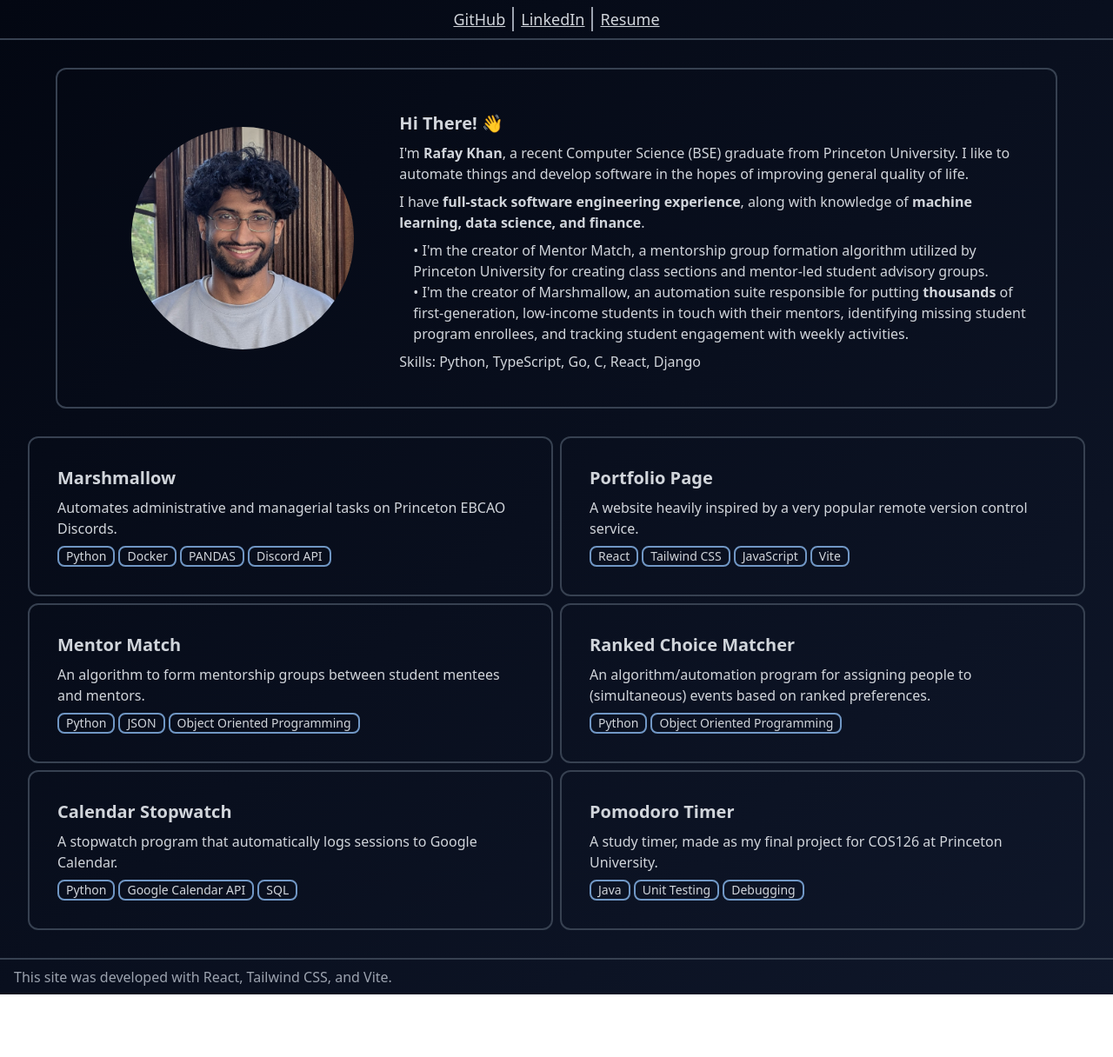
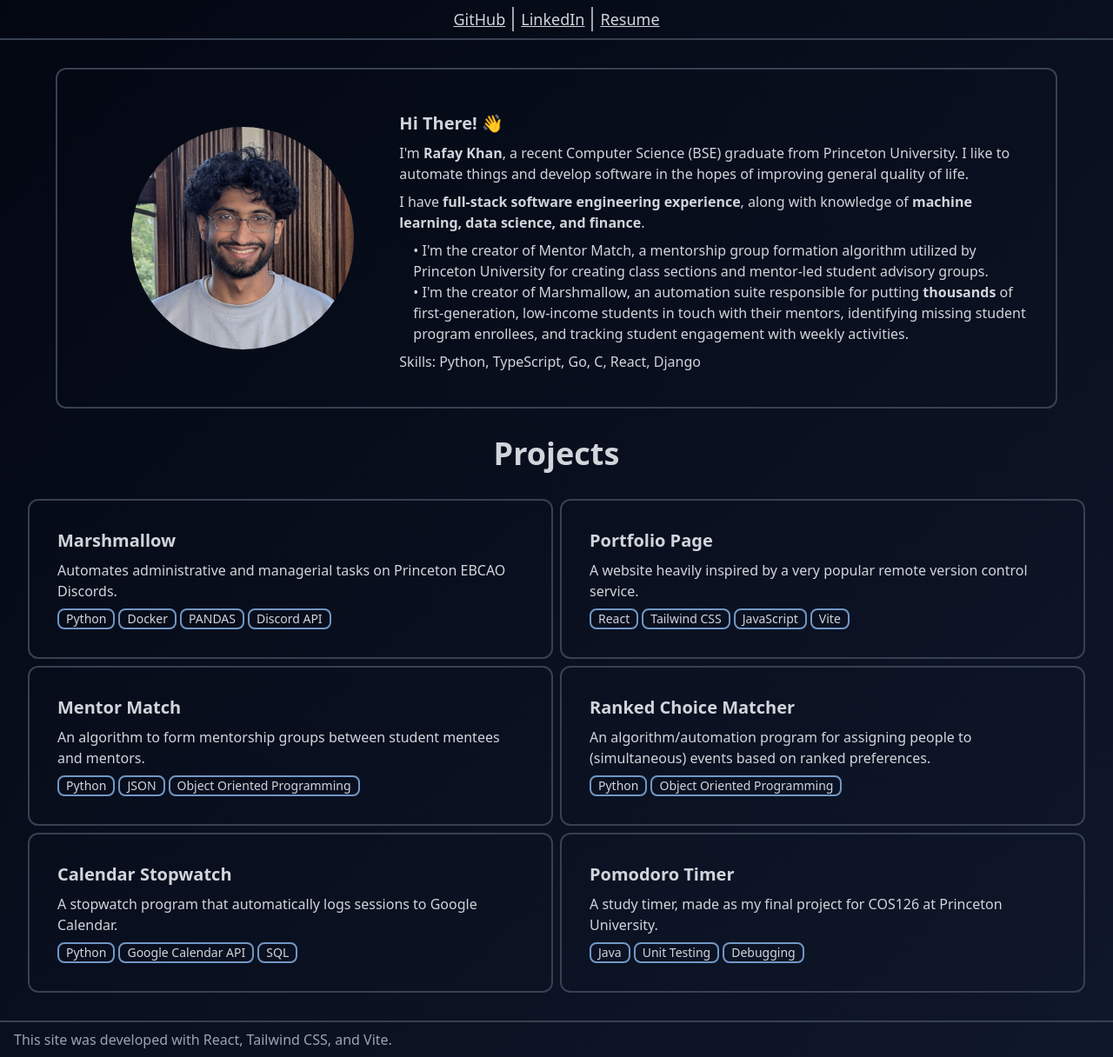
Before and after one commit to rafaykhan-source/portfolio, a React (Vite) app: page / in a window 1280 px wide. Shown: the whole page at 87% size. Before the commit the page ends 1144 px from the top, so only its background shows below. Built offline with nearby package versions, Linux system fonts and the light colour scheme.

Commit message:
chore: fix margins again, add projects title

```diff
--- a/src/components/IntroCard.jsx
+++ b/src/components/IntroCard.jsx
@@ -3,7 +3,7 @@ import { IntroInfo } from './IntroInfo'
 export function IntroCard() {
   return (
     <>
-      <div className="m-4 rounded-xl border-2 border-gray-700 p-4 md:my-8 md:max-w-6xl md:p-8">
+      <div className="m-8 rounded-xl border-2 border-gray-700 p-4 md:max-w-6xl md:p-8">
         <div className="grid grid-cols-1 place-items-center md:grid-flow-row-dense lg:grid-cols-3">
           <div className="flex-none px-4">
             <img
--- a/src/components/ProjectsTable.jsx
+++ b/src/components/ProjectsTable.jsx
@@ -6,8 +6,11 @@ export function ProjectsTable({ projects }) {
   ))
   return (
     <>
-      <div className="mx-4 grid grid-flow-row-dense gap-2 px-4 lg:grid-cols-2">
-        {items}
+      <div className="grid grid-cols-1 place-items-center gap-8">
+        <div className="text-4xl font-bold">Projects</div>
+        <div className="mx-4 grid grid-flow-row-dense gap-2 px-4 lg:grid-cols-2">
+          {items}
+        </div>
       </div>
     </>
   )
```
